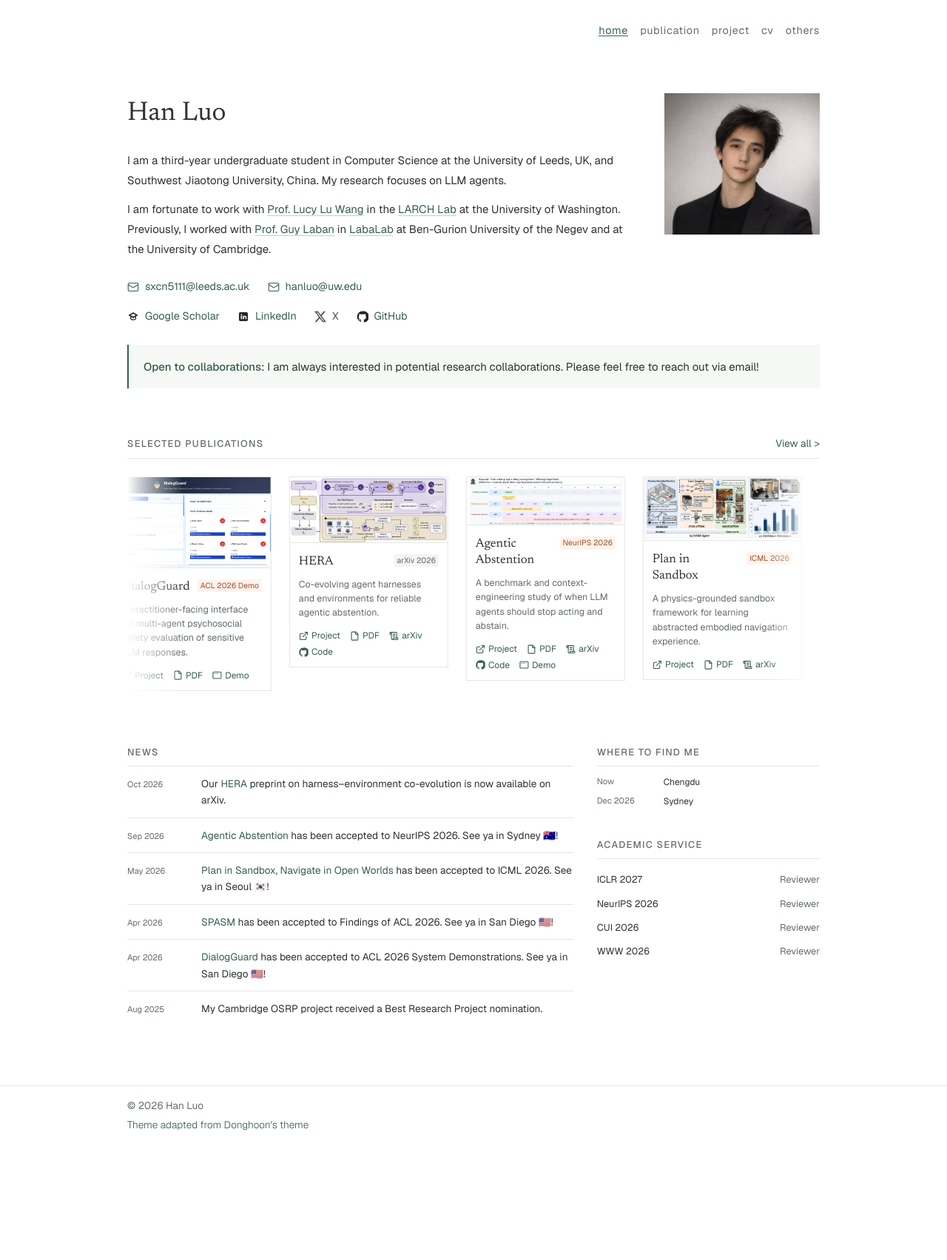
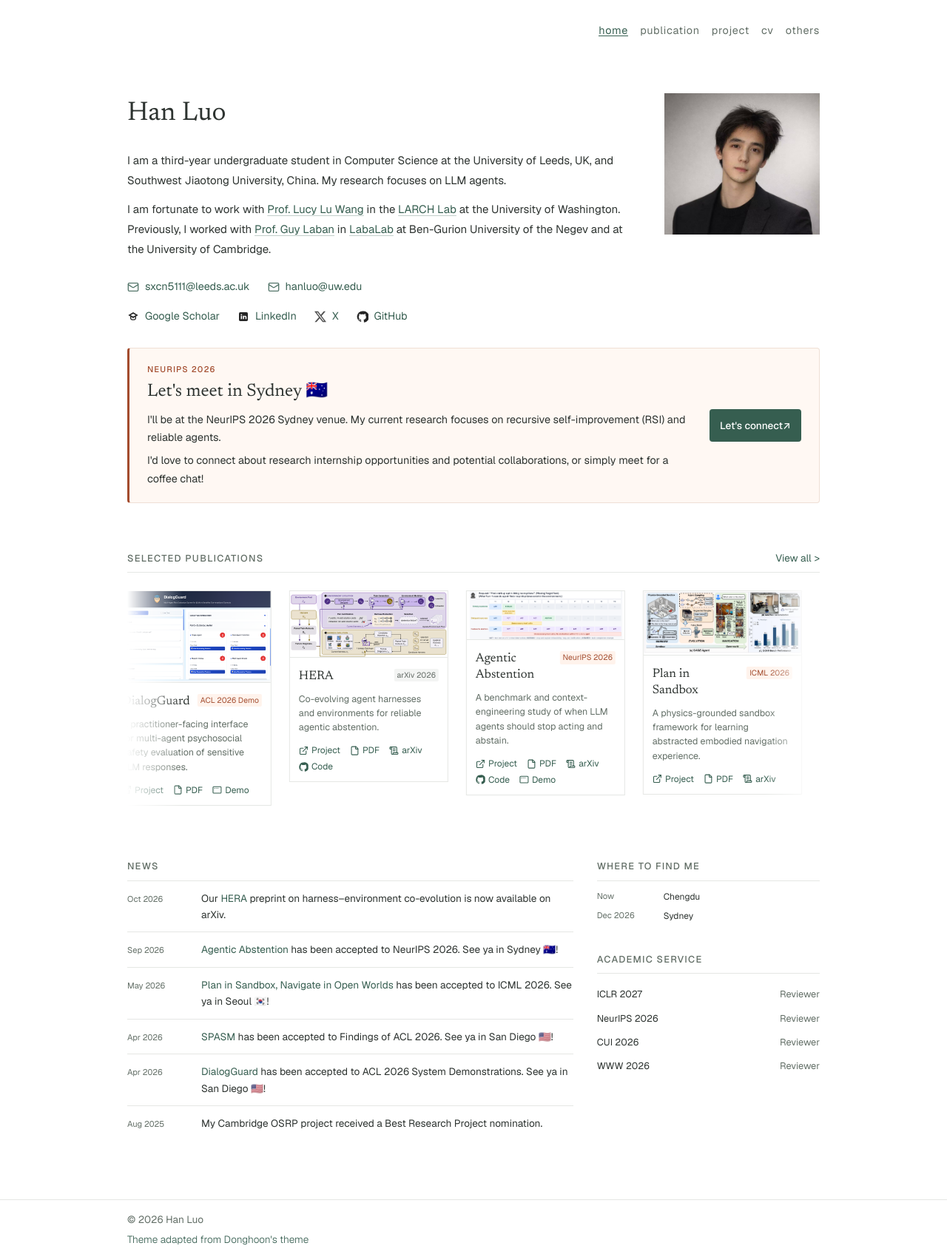
Before and after one commit to lhannnn/lhannnn.github.io, a Jekyll site: the page built from index.html, in a window 1280 px wide. Shown: the whole page at 74% size. Built offline with Jekyll 4.4.1, drawn with Linux system fonts in a browser that asks for light colours; nearby versions of some CDN libraries; some web fonts are replaced; before the commit the page ends 1548 px from its top, so only the background shows below that.

Commit message:
Highlight NeurIPS Sydney networking invitation on homepage

```diff
--- a/assets/css/home.css
+++ b/assets/css/home.css
@@ -75,15 +75,85 @@
   opacity: 0.85;
 }
 
-.home-collaboration {
-  padding: 16px 20px;
-  border-left: 2px solid rgb(var(--accent));
-  background: rgb(var(--surface-alt));
+.home-conference {
+  display: flex;
+  align-items: center;
+  gap: 1.5rem;
+  margin-top: 1.5rem;
+  padding: 1.25rem 1.5rem;
+  border: 1px solid #efdfd5;
+  border-left: 3px solid #a34c2e;
+  border-radius: 4px;
+  background: #fff8f3;
 }
 
-.home-collaboration span {
-  color: rgb(var(--accent));
+.home-conference-copy {
+  flex: 1;
+  min-width: 0;
+}
+
+.home-conference-label {
+  margin: 0 0 .4rem !important;
+  color: #a34c2e !important;
+  font-size: .7rem;
   font-weight: 500;
+  letter-spacing: .1em;
+  text-transform: uppercase;
+}
+
+.home-conference-title {
+  margin: 0 0 .65rem;
+  font-family: 'Newsreader', Georgia, serif;
+  font-size: 1.5rem;
+  font-weight: 400;
+  line-height: 1.25;
+  color: rgb(var(--ink));
+}
+
+.home-conference-text {
+  margin: 0 0 .4rem !important;
+  font-size: .9rem;
+  line-height: 1.7;
+}
+
+.home-conference-text:last-child {
+  margin-bottom: 0 !important;
+}
+
+.home-conference-link {
+  display: inline-flex;
+  align-items: center;
+  justify-content: center;
+  flex-shrink: 0;
+  min-height: 44px;
+  box-sizing: border-box;
+  padding: .55rem .9rem;
+  border-radius: 4px;
+  background: rgb(var(--accent));
+  color: #fff !important;
+  font-size: .85rem;
+  font-weight: 500;
+  line-height: 1.5;
+  white-space: nowrap;
+}
+
+.home-conference-link:hover,
+.home-conference-link:focus-visible {
+  background: rgb(var(--ink));
+  text-decoration: none !important;
+}
+
+@media (max-width: 640px) {
+  .home-conference {
+    flex-direction: column;
+    align-items: stretch;
+    gap: 1rem;
+    padding: 1rem;
+  }
+
+  .home-conference-link {
+    align-self: flex-start;
+  }
 }
 
 .home-publications-heading {
--- a/index.html
+++ b/index.html
@@ -56,9 +56,15 @@ description: Personal academic website of Han Luo, a Computer Science undergradu
       {% endif %}
     </div>
   </nav>
-  <div class="home-collaboration mt-5">
-    <p class="home-bio"><span>Open to collaborations:</span> I am always interested in potential research collaborations. Please feel free to reach out via email!</p>
-  </div>
+  <section class="home-conference" aria-labelledby="neurips-invitation">
+    <div class="home-conference-copy">
+      <p class="home-conference-label">NeurIPS 2026</p>
+      <h2 id="neurips-invitation" class="home-conference-title">Let's meet in Sydney 🇦🇺</h2>
+      <p class="home-conference-text">I'll be at the NeurIPS 2026 Sydney venue. My current research focuses on recursive self-improvement (RSI) and reliable agents.</p>
+      <p class="home-conference-text">I'd love to connect about research internship opportunities and potential collaborations, or simply meet for a coffee chat!</p>
+    </div>
+    <a class="home-conference-link" href="mailto:{{ site.author.email }}?subject=NeurIPS%202026%20%E2%80%94%20Let%27s%20connect">Let's connect<span aria-hidden="true"> ↗</span></a>
+  </section>
 </div>
 
 <div class="mt-10 px-3 md:mt-12">
```
